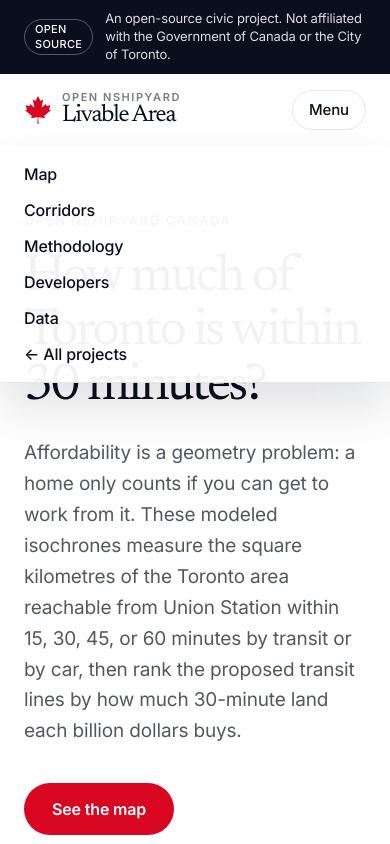
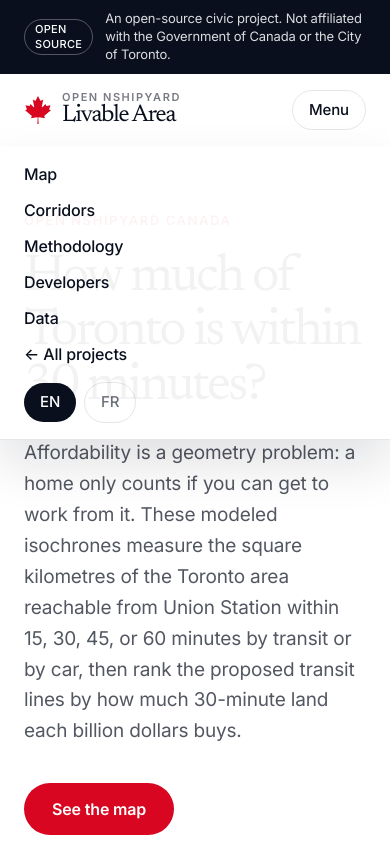
Before and after one commit to Nshipyard/canada-livable-area, a Next.js app: page / in a window 390 px wide. Both pictures are taken after a click on the button "Menu". Shown: the top 844 px of the page. Built offline with nearby package versions, Linux system fonts and the light colour scheme.

Commit message:
Mobile nav: EN/FR toggle; refreshed screenshots

```diff
--- a/src/components/chrome.tsx
+++ b/src/components/chrome.tsx
@@ -100,6 +100,18 @@
             <a href="https://canada.nshipyard.com" className="text-[16px] font-medium">
               ← {t.nav.back}
             </a>
+            <div className="flex items-center gap-2 pt-1">
+              {(["en", "fr"] as const).map((l) => (
+                <button
+                  key={l}
+                  onClick={() => { setLang(l); setOpen(false); }}
+                  className={`rounded-full px-4 py-2 text-[15px] font-medium uppercase ${lang === l ? "bg-ink text-white" : "border border-line text-ink/60"}`}
+                  aria-pressed={lang === l}
+                >
+                  {l}
+                </button>
+              ))}
+            </div>
           </div>
         </div>
       )}
```
Also changed, not shown: screenshots/desktop-en.png, screenshots/mobile-en.png.
